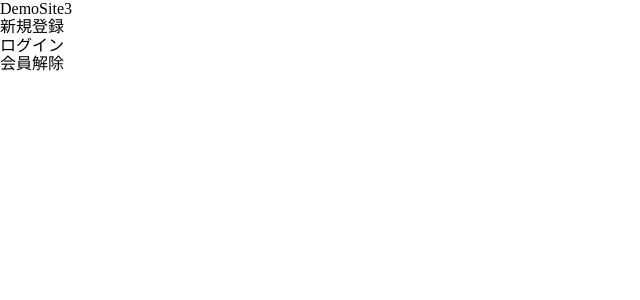
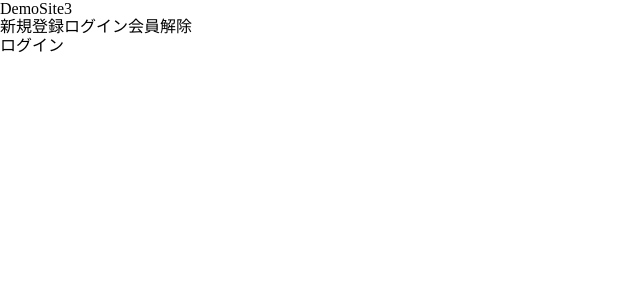
Before and after one commit to takumifujiwaradairy/DemoSiteNuxt3, a Nuxt app in the folder Front3/: page /user/login in a window 1280 px wide. Shown: the top 300 px of the page, without its empty margins (0-640 px from the left). Built offline with nearby package versions, Linux system fonts and the light colour scheme.

Commit message:
ログイン用のpageの作成

```diff
--- a/Front3/layouts/TheHeader.vue
+++ b/Front3/layouts/TheHeader.vue
@@ -5,9 +5,9 @@
     </div>
     <div class="header-link">
       <ul>
-        <li>新規登録</li>
-        <li>ログイン</li>
-        <li>会員解除</li>
+        <nuxt-link to="/user/signup">新規登録</nuxt-link>
+        <nuxt-link to="/user/login">ログイン</nuxt-link>
+        <nuxt-link to="/user/signout">会員解除</nuxt-link>
       </ul>
     </div>
   </header>
--- /dev/null
+++ b/Front3/pages/user/login/index.vue
@@ -0,0 +1,13 @@
+<template>
+  <h1>ログイン</h1>
+</template>
+
+<script>
+export default {
+
+}
+</script>
+
+<style>
+
+</style>
--- /dev/null
+++ b/Front3/pages/user/signout/index.vue
@@ -0,0 +1,13 @@
+<template>
+  <h2>ログアウト</h2>
+</template>
+
+<script>
+export default {
+
+}
+</script>
+
+<style>
+
+</style>
--- /dev/null
+++ b/Front3/pages/user/signup/index.vue
@@ -0,0 +1,13 @@
+<template>
+  <h1>新規登録</h1>
+</template>
+
+<script>
+export default {
+
+}
+</script>
+
+<style>
+
+</style>
```
